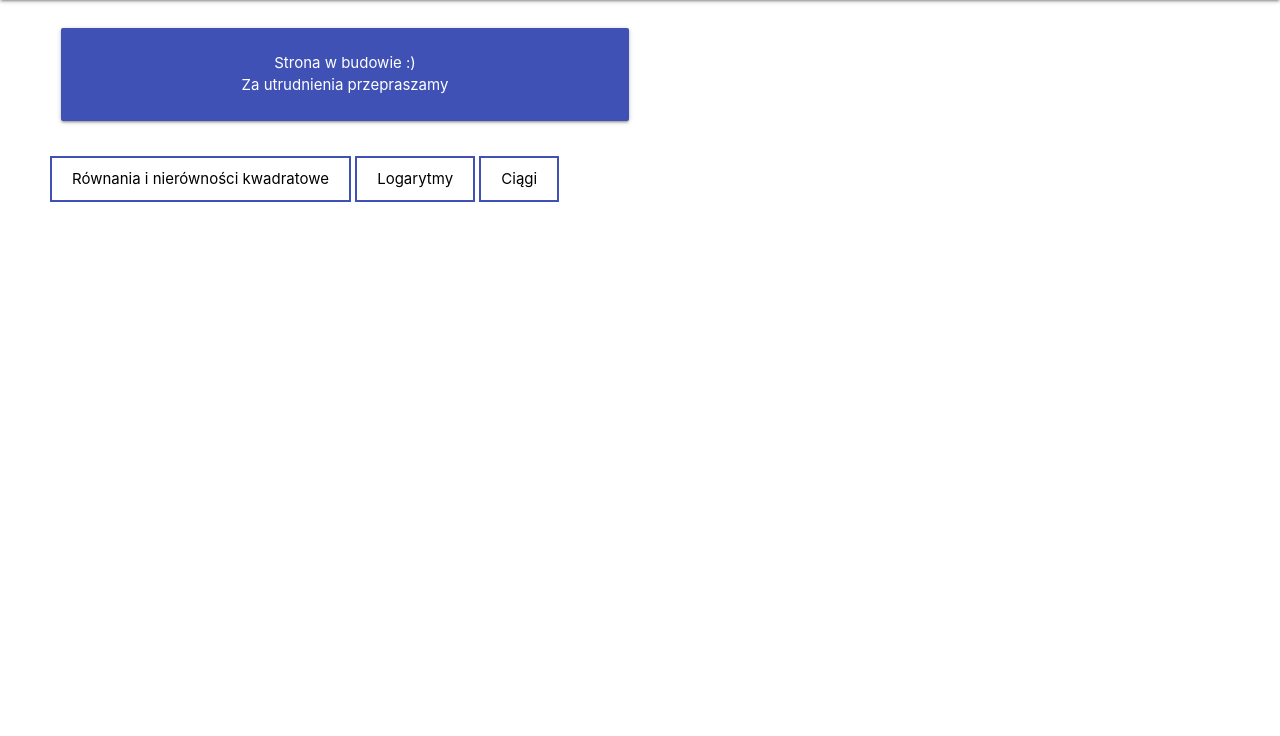
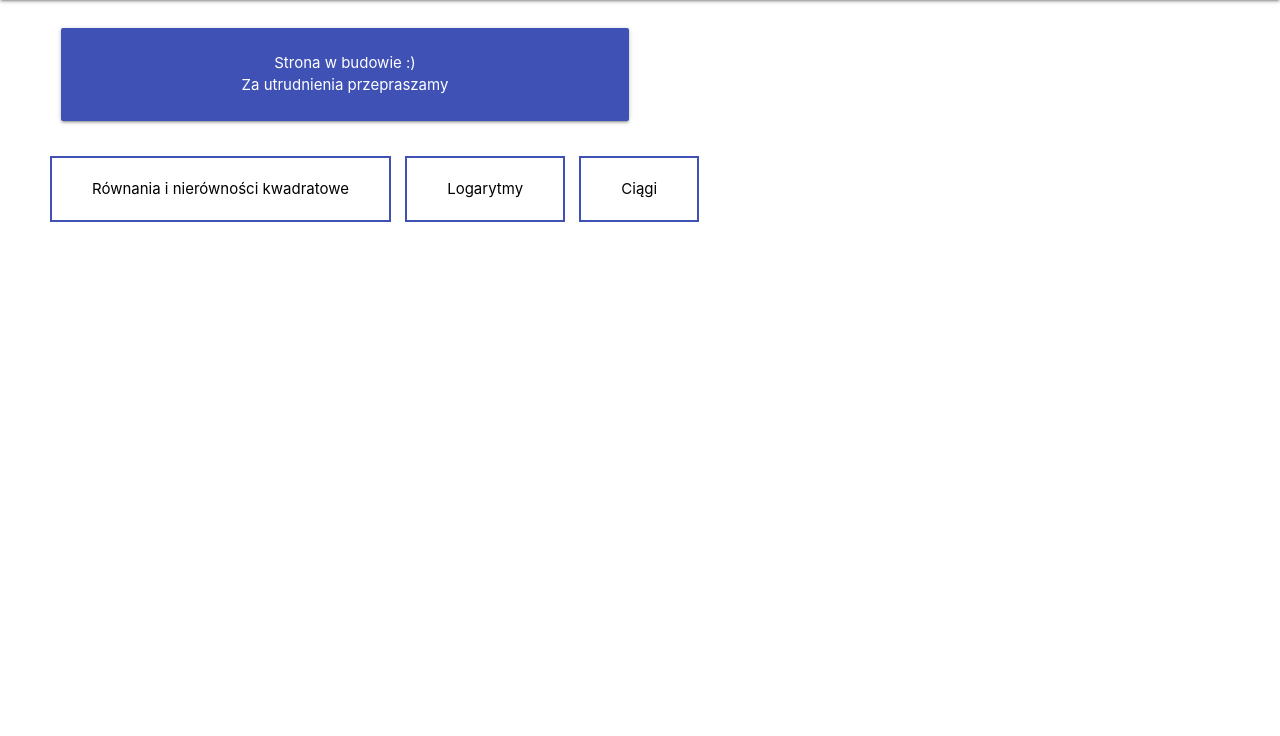
Before and after one commit to pawelduraj/wizualizacje-matematyki, a Flask app: page /problem in a window 1280 px wide. Shown: the part 64-800 px from the top of the page. Run offline with Flask 2, Linux system fonts and the light colour scheme.

Commit message:
minor changes

```diff
--- a/static/style.css
+++ b/static/style.css
@@ -28,17 +28,26 @@ nav, .card-panel {
     }
 }
 
-.topics a{
+.topics a {
     background-color: white;
     border: 2px solid #3f51b5;
     color: black;
     display: inline-block;
-    padding: 10px 20px;
+    padding: 20px 40px;
     text-align: center;
     text-decoration: none;
+}
+
+.topics a + a {
+    margin-left: 10px;
 }
 
 .topics a:hover{
     background-color: #3f51b5;
     color: white;
 }
+
+.maintext {
+    margin: 0 10em;
+    text-align: justify;
+}
--- a/templates/index.html
+++ b/templates/index.html
@@ -76,7 +76,7 @@
     {% elif content=='about' %}
         <p class="flow-text">O nas...</p>
     {% else %}
-        <p class="flow-text">404 - Strona, którą szukasz nie istnieje :(</p>
+        <p class="flow-text">404 - Strona, której szukasz nie istnieje :(</p>
     {% endif %}
 </div>
 <script src="https://cdnjs.cloudflare.com/ajax/libs/materialize/1.0.0/js/materialize.min.js"></script>
--- a/templates/quadratics.html
+++ b/templates/quadratics.html
@@ -40,6 +40,7 @@
         <li><a href="/problem">Zagadnienia</a></li>
         <li><a href="/about">O nas</a></li>
     </ul>
+    <div class="maintext">
     <h1 class="center">Rozwiązywanie równań kwadratowych</h1>
     <p>Równanie kwadratowe to równanie postaci \(ax^2 + bx + c = 0,\) gdzie \(a, b, c \in \mathbb{R}\) i \(a \ne 0\).
         Przez rozwiązanie takiego równania rozumie się wyznaczenie wszystkich \(x \in \mathbb{R}\) spełniających to
@@ -141,6 +142,7 @@
             $$x_1 \cdot x_2 = \frac{c}{a} = \frac{m}{1} = m. \quad x_1 \cdot x_2 \lt 0 \Leftrightarrow m \lt 0.$$
             Stąd otrzymujemy odpowiedź \(m \in (-\infty, 0).\)
     </p>
+    </div>
 </body>
 
 </html>
```
